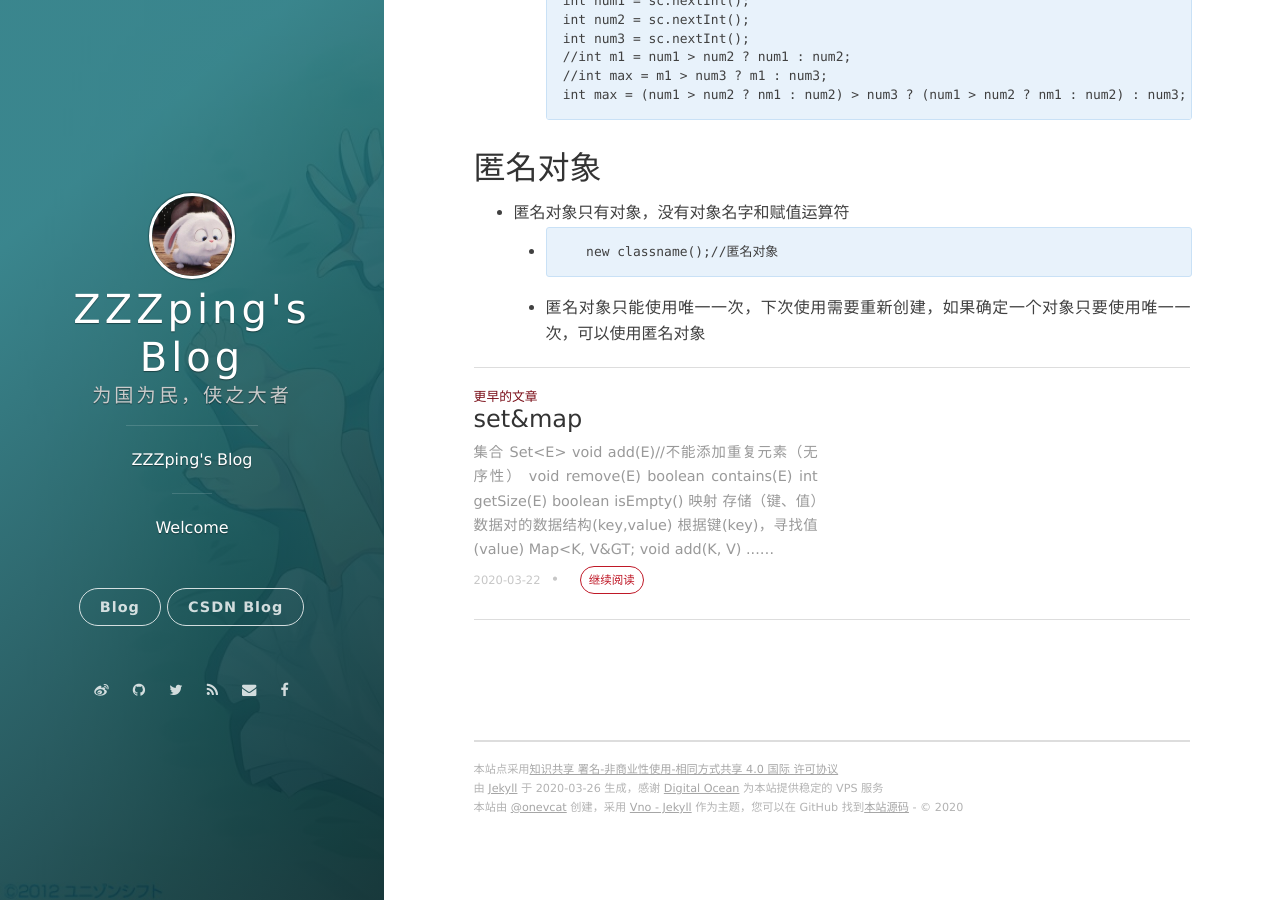
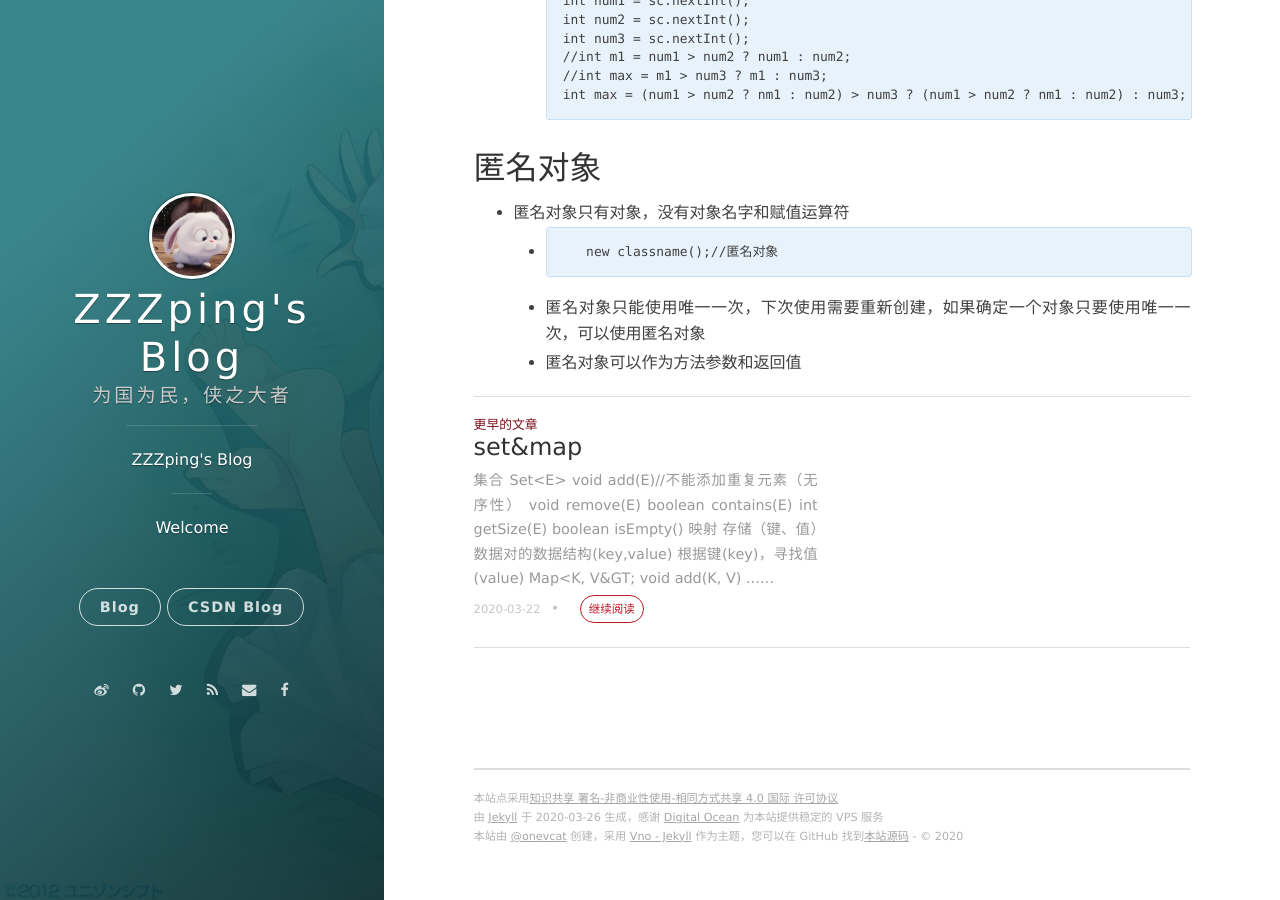
Before and after one commit to ZZZping/ZZZping.github.io, a Jekyll site: the page built from _posts/2020-03-25-Java5-API.md, in a window 1280 px wide and 900 px high, scrolled down 749 px. Built offline with Jekyll 4.4.1, drawn with Linux system fonts in a browser that asks for light colours; nearby versions of some CDN libraries; comment, search, counter and statistics services are not loaded.

Commit message:
Update 2020-03-25-Java5-API.md

````diff
--- a/_posts/2020-03-25-Java5-API.md
+++ b/_posts/2020-03-25-Java5-API.md
@@ -43,3 +43,4 @@ date: 2020-03-25 15:28:24.000000000 +09:00
         new classname();//匿名对象
       ```
       + 匿名对象只能使用唯一一次，下次使用需要重新创建，如果确定一个对象只要使用唯一一次，可以使用匿名对象
+      + 匿名对象可以作为方法参数和返回值
````
